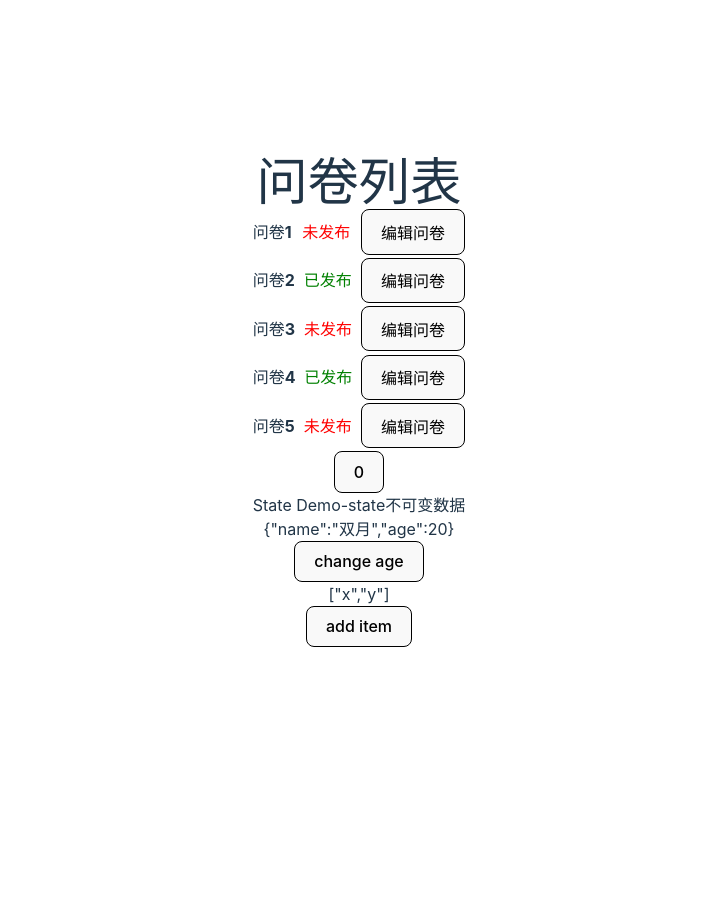
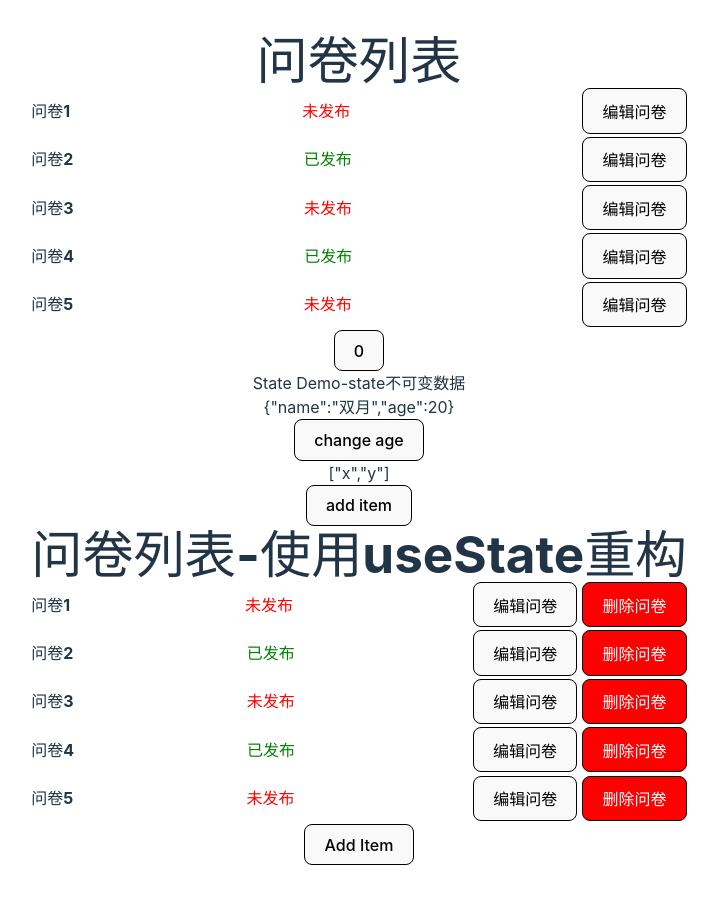
Before and after one commit to suckitfa/react-question-demo, a React (Vite) app: page / in a window 1280 px wide. Shown: the whole page, without its empty margins (281-999 px from the left). Before the commit the page ends 800 px from the top, so only its background shows below. Built offline with nearby package versions, Linux system fonts and the light colour scheme.

Commit message:
feat: 使用useState重构问卷列表

```diff
--- a/src/App.tsx
+++ b/src/App.tsx
@@ -2,6 +2,7 @@ import './App.css'
 import List from './List'
 import MyButton from './MyButton'
 import StateDemo from './StateDemo'
+import List2 from './List2'
 function App() {
   // 声明事件
   return (
@@ -11,6 +12,7 @@ function App() {
         <List />
         <MyButton />
         <StateDemo />
+        <List2 />
       </div>
     </>
   )
--- /dev/null
+++ b/src/List2.tsx
@@ -0,0 +1,58 @@
+import { FC, useState, MouseEvent } from 'react'
+const List2: FC = () => {
+  const [questionList, setQuestionList] = useState([
+    { id: 1, title: '问卷1', isPublished: false },
+    { id: 2, title: '问卷2', isPublished: true },
+    { id: 3, title: '问卷3', isPublished: false },
+    { id: 4, title: '问卷4', isPublished: true },
+    { id: 5, title: '问卷5', isPublished: false },
+  ])
+
+  const hanldeListItemEdit = (e: MouseEvent<HTMLButtonElement>, id: number) => {
+    console.log('e = ', e, 'id = ', id)
+  }
+
+  const hanldeListItemAdd = () => {
+    const length = questionList.length
+    setQuestionList(
+      questionList.concat({
+        id: length + 1,
+        title: '问卷' + questionList.length + 1,
+        isPublished: (length + 1) % 2 ? true : false,
+      })
+    )
+  }
+
+  const handleItemDelBtnClick = (id: number) => {
+    setQuestionList(questionList.filter(item => item.id !== id))
+  }
+  return (
+    <>
+      <h1>问卷列表-使用useState重构</h1>
+      <ul className="list-container">
+        {questionList.map(qes => {
+          const { id, isPublished, title } = qes
+          return (
+            <li className="list-item" key={id}>
+              <strong>{title}</strong>
+              <span style={{ color: isPublished ? 'green' : 'red' }}>
+                {isPublished ? '已发布' : '未发布'}
+              </span>
+              <span className="btn-container">
+                <button onClick={e => hanldeListItemEdit(e, id)}>编辑问卷</button>
+                <button className="del-btn" onClick={() => handleItemDelBtnClick(id)}>
+                  删除问卷
+                </button>
+              </span>
+            </li>
+          )
+        })}
+      </ul>
+      <div>
+        <button onClick={hanldeListItemAdd}>Add Item</button>
+      </div>
+    </>
+  )
+}
+
+export default List2
--- a/src/index.css
+++ b/src/index.css
@@ -81,3 +81,15 @@ button:focus-visible {
   align-items: center;
   margin-bottom: .2em;
 }
+
+.btn-container {
+  /* border: 1px solid red; */
+}
+.btn-container>button {
+  margin-left: 5px;
+}
+
+.del-btn {
+  background-color: red;
+  color: white;
+}
```
